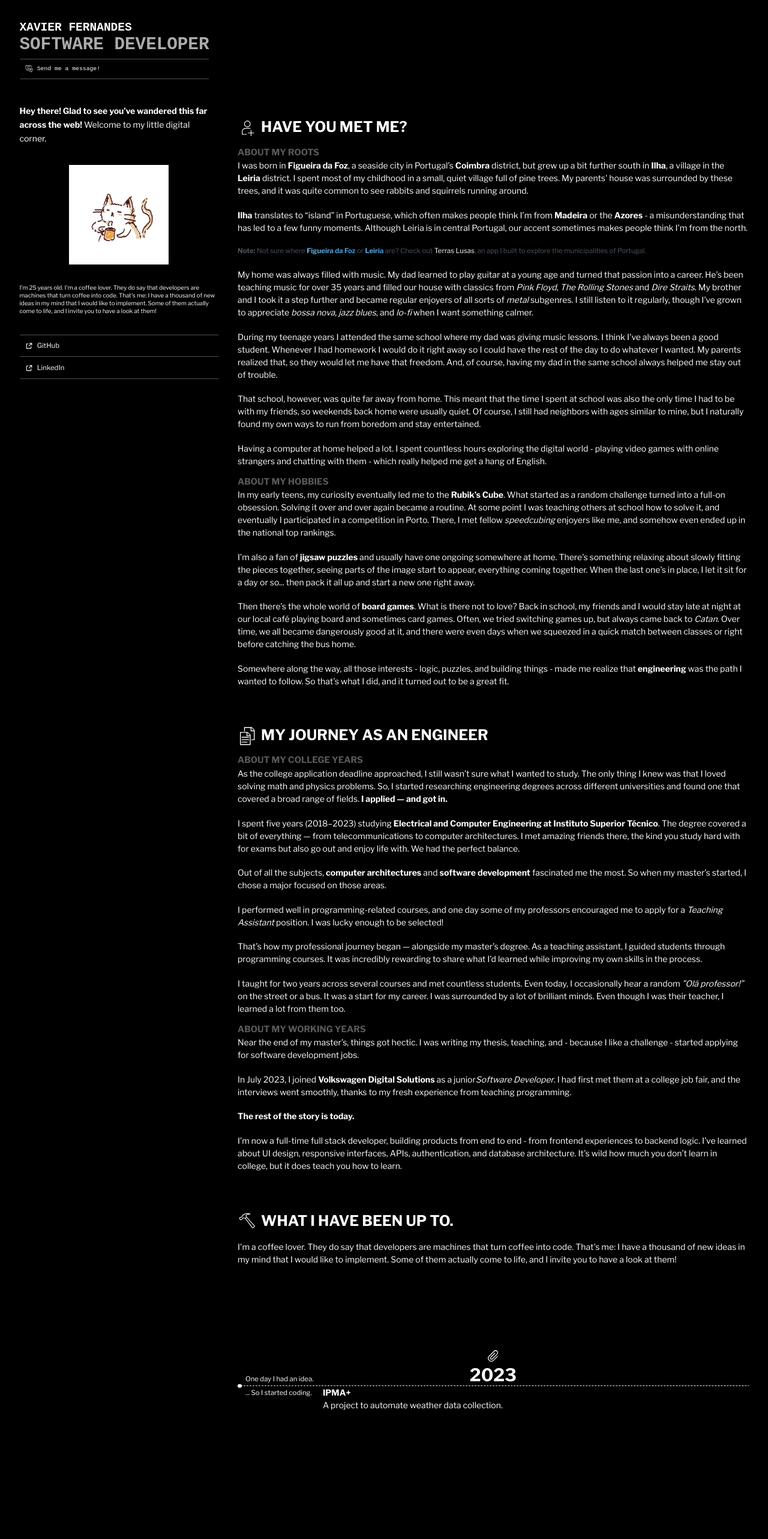
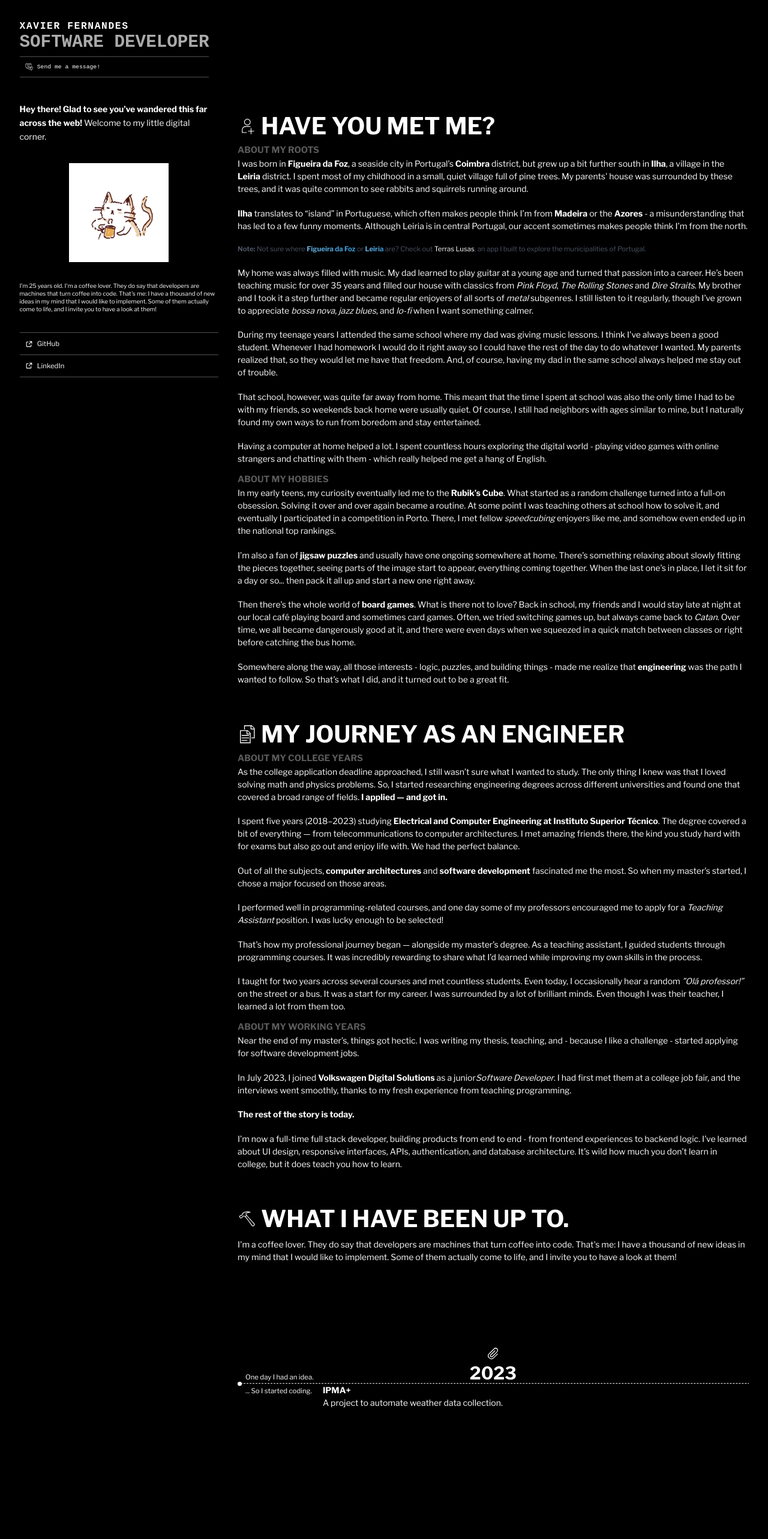
Before and after one commit to xavier-batista-fernandes/have-you-met-xavier, a Next.js app: page / in a window 1280 px wide. Shown: the top 2566 px of the page at 60% size. Built offline with nearby package versions, Linux system fonts and the light colour scheme.

Commit message:
🧀 ensure headlines do not wrap on small screens

```diff
--- a/app/layout.tsx
+++ b/app/layout.tsx
@@ -29,7 +29,7 @@ export default function Layout({
       <body className="bg-black p-10 text-white">
         <header className="flex flex-col gap-10 overflow-auto lg:flex-row">
           <div className="text-center lg:text-left">
-            <h1 className="p-0 text-2xl font-bold uppercase">
+            <h1 className="p-0 text-xl font-extrabold tracking-widest uppercase">
               Xavier Fernandes
             </h1>
             <p className="text-4xl font-bold text-[#ABABAB]">
--- a/components/sections/about.tsx
+++ b/components/sections/about.tsx
@@ -6,9 +6,11 @@ export default function About() {
     <div className="relative h-full py-10">
       <div className="flex flex-col gap-4">
         <div className="bg-black">
-          <div className="flex h-10 gap-2">
+          <div className="flex h-10 items-center gap-2">
             <PersonIcon className="h-full fill-white" />
-            <h1 className="text-2xl font-bold lg:text-3xl">HAVE YOU MET ME?</h1>
+            <h1 className="text-[min(4vw,_3rem)] font-bold">
+              HAVE YOU MET ME?
+            </h1>
           </div>
         </div>
 
--- a/components/sections/blog.tsx
+++ b/components/sections/blog.tsx
@@ -5,7 +5,7 @@ export default function Blog() {
     <div className="flex flex-col gap-4 py-10">
       <div className="flex h-10 items-center gap-2">
         <BlogIcon className="h-full fill-white" />
-        <h1 className="text-2xl font-bold lg:text-3xl">I HAVE A BLOG.</h1>
+        <h1 className="text-[min(4vw,_3rem)] font-bold">I HAVE A BLOG.</h1>
       </div>
 
       <p className="leading-relaxed font-light">
--- a/components/sections/projects.tsx
+++ b/components/sections/projects.tsx
@@ -13,7 +13,7 @@ export default function Projects() {
     <div className="h-full max-w-screen overflow-y-scroll py-10">
       <div className="flex h-10 items-center gap-2">
         <HammerIcon className="h-full fill-white" />
-        <h1 className="text-2xl font-bold lg:text-3xl">
+        <h1 className="text-[min(4vw,_3rem)] font-bold">
           WHAT I HAVE BEEN UP TO.
         </h1>
       </div>
--- a/components/sections/work.tsx
+++ b/components/sections/work.tsx
@@ -5,9 +5,9 @@ export default function Work() {
     <div className="relative h-full py-10">
       <div className="flex flex-col gap-4">
         <div className="bg-black">
-          <div className="flex h-10 gap-2">
+          <div className="flex h-10 items-center gap-2">
             <FilesIcon className="h-full fill-white" />
-            <h1 className="text-2xl font-bold lg:text-3xl">
+            <h1 className="text-[min(4vw,_3rem)] font-bold">
               MY JOURNEY AS AN ENGINEER
             </h1>
           </div>
```
Also changed, not shown: 1 other file (tests, documents, lock files or other folders).
